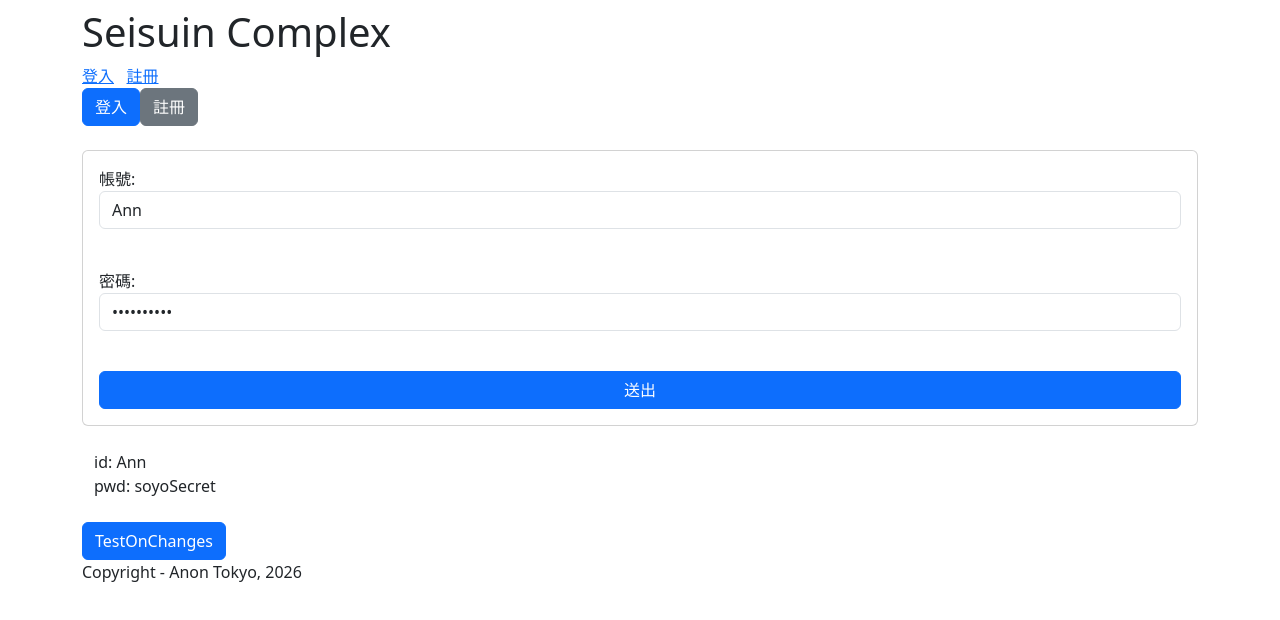
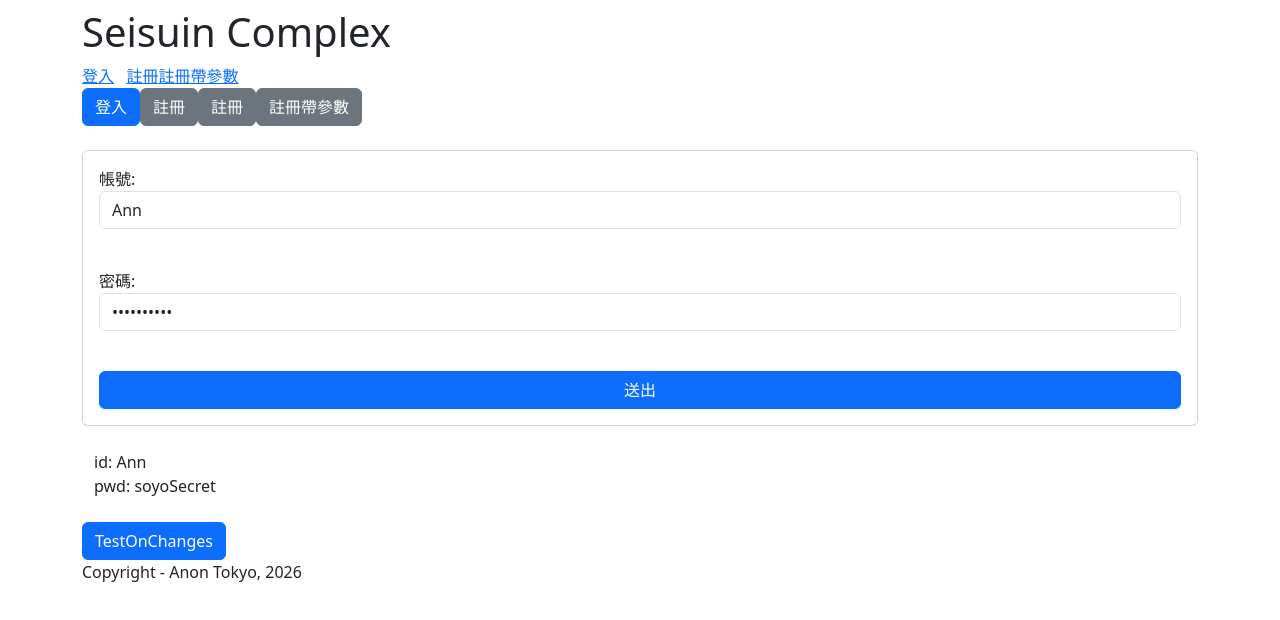
Before and after one commit to reboot0707/AnonTokyo2026Aug, an Angular app: page / in a window 1280 px wide. Shown: the top 620 px of the page. Built offline with nearby package versions, Linux system fonts and the light colour scheme.

Commit message:
feat: router with 參數: 傳出去

```diff
--- a/src/app/app.html
+++ b/src/app/app.html
@@ -2,9 +2,12 @@
 <h2 class="h1 my-2">Seisuin Complex</h2>
 <a routerLink="login">登入</a> &nbsp;
 <a routerLink="signup">註冊</a>
+<a routerLink="signup/123">註冊帶參數</a>
 <br>
 <button class="btn btn-primary" (click)="goToLogin()">登入</button>
 <button class="btn btn-secondary" (click)="goToSignUp()">註冊</button>
+<button class="btn btn-secondary" (click)="goToSignUp()">註冊</button>
+<button class="btn btn-secondary" (click)="goToSignUpWithPara()">註冊帶參數</button>
 </header>
 
 <router-outlet></router-outlet>
--- a/src/app/app.routes.ts
+++ b/src/app/app.routes.ts
@@ -35,6 +35,10 @@ export const routes: Routes = [
     loadComponent: () => import('./sign-up/sign-up').then(m => m.SignUp)
   },
   {
+    path: 'signup/:id',
+    loadComponent: () => import('./sign-up/sign-up').then(m => m.SignUp)
+  },
+  {
     path: '**',
     loadComponent: () => import('./login/login').then(m => m.Login)
   },
--- a/src/app/app.ts
+++ b/src/app/app.ts
@@ -23,4 +23,8 @@ export class App {
     this.router.navigate(['signup']);
   }
 
+  goToSignUpWithPara() {
+    this.router.navigate(['signup/456'])
+  }
+
 }
```
